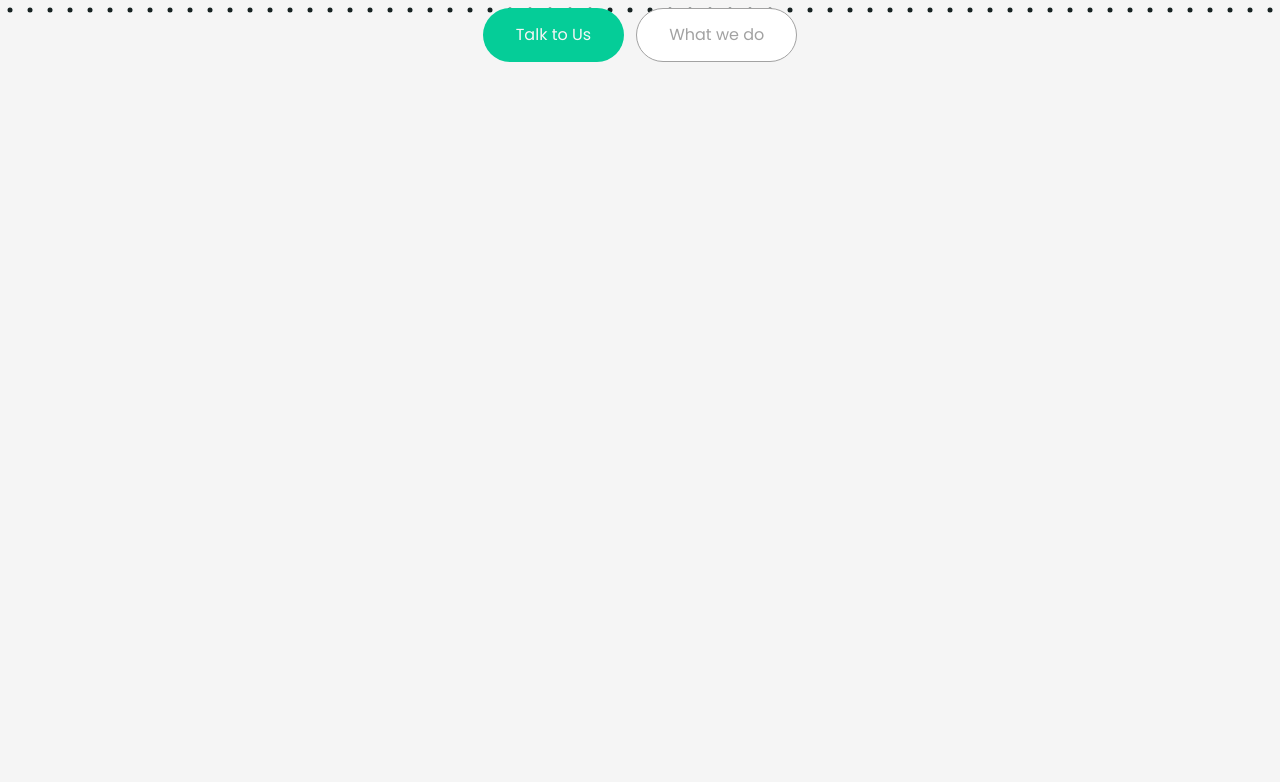
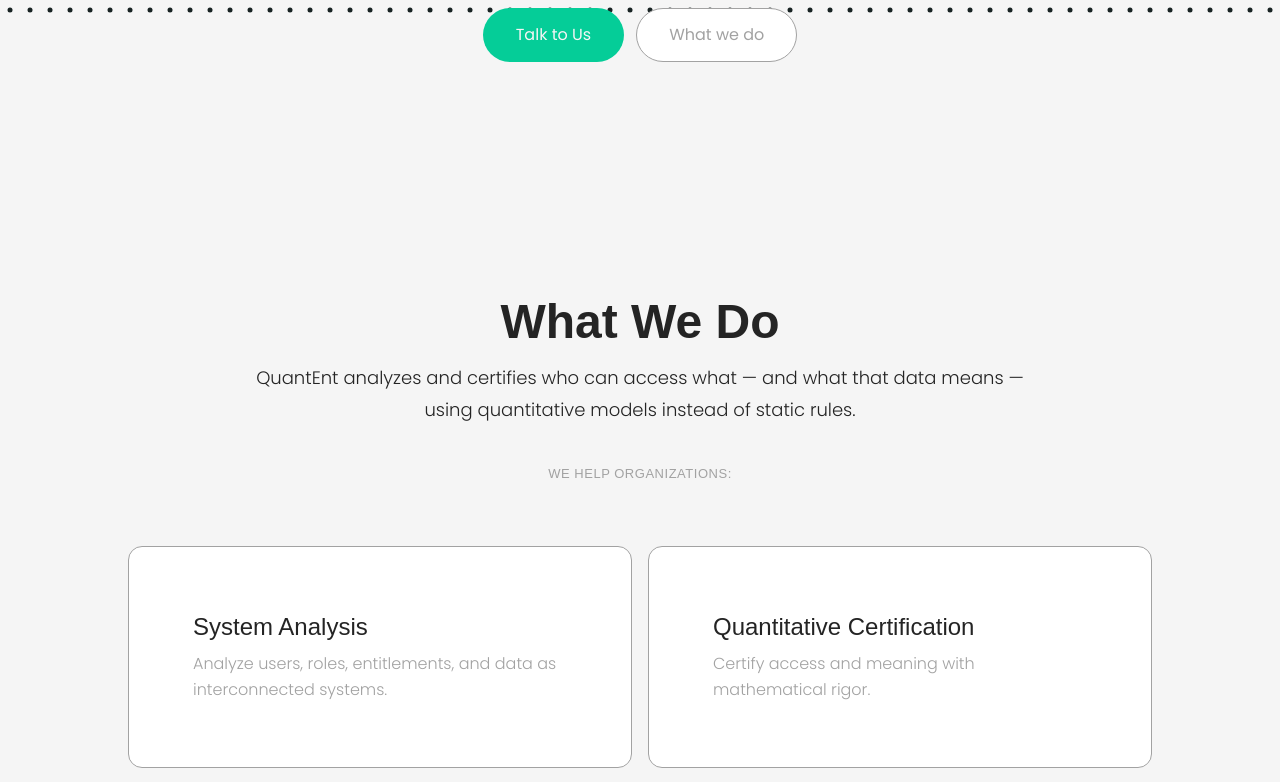
Before and after one commit to quantent-web/quantent-web, a Next.js app: page / in a window 1280 px wide. Shown: the part 780-1562 px from the top of the page. Built offline with nearby package versions, Linux system fonts and the light colour scheme; a web font is replaced by a local one.

Commit message:
Refine centered push-up scroll story with expanded steps

```diff
--- a/app/components/sections/ExperimentTrioSection.tsx
+++ b/app/components/sections/ExperimentTrioSection.tsx
@@ -1,7 +1,7 @@
 'use client';
 
 import { useEffect, useRef } from 'react';
-import type { ReactNode, RefObject } from 'react';
+import type { RefObject } from 'react';
 import { gsap } from 'gsap';
 import { ScrollTrigger } from 'gsap/ScrollTrigger';
 
@@ -10,6 +10,12 @@ type ScrollContainerRef = RefObject<HTMLElement | null>;
 type ExperimentTrioSectionProps = {
   scrollContainerRef?: ScrollContainerRef;
   id?: string;
+};
+
+type StepMeta = {
+  key: string;
+  className: string;
+  content: React.ReactNode;
 };
 
 let isScrollTriggerRegistered = false;
@@ -24,59 +30,151 @@ const ensureScrollTrigger = () => {
 const resolveScroller = (scrollContainerRef?: ScrollContainerRef) =>
   scrollContainerRef?.current ?? window;
 
+const STEP_GAP_PX = 24;
+
+const STEP_ITEMS: StepMeta[] = [
+  {
+    key: 'title',
+    className: 'experiment-step experiment-step--title',
+    content: <h2>What We Do</h2>,
+  },
+  {
+    key: 'lead',
+    className: 'experiment-step experiment-step--lead section-lead',
+    content: (
+      <p>
+        QuantEnt analyzes and certifies who can access what — and what that data means — using
+        quantitative models instead of static rules.
+      </p>
+    ),
+  },
+  {
+    key: 'kicker',
+    className: 'experiment-step experiment-step--kicker section-kicker',
+    content: <p>We help organizations</p>,
+  },
+  {
+    key: 'card-1',
+    className: 'experiment-step experiment-step--card',
+    content: (
+      <article className="experiment-card">
+        <h3>System Analysis</h3>
+        <p>Analyze users, roles, entitlements, and data as interconnected systems.</p>
+      </article>
+    ),
+  },
+  {
+    key: 'card-2',
+    className: 'experiment-step experiment-step--card',
+    content: (
+      <article className="experiment-card">
+        <h3>Quantitative Certification</h3>
+        <p>Certify access and meaning with mathematical rigor.</p>
+      </article>
+    ),
+  },
+  {
+    key: 'card-3',
+    className: 'experiment-step experiment-step--card',
+    content: (
+      <article className="experiment-card">
+        <h3>Risk Detection</h3>
+        <p>Detect drift, over-exposure, and structural risk early.</p>
+      </article>
+    ),
+  },
+  {
+    key: 'card-4',
+    className: 'experiment-step experiment-step--card',
+    content: (
+      <article className="experiment-card">
+        <h3>Continuous Control</h3>
+        <p>Detect drift, over-exposure, and structural risk early.</p>
+      </article>
+    ),
+  },
+  {
+    key: 'note',
+    className: 'experiment-step experiment-step--note section-note',
+    content: (
+      <p>
+        QuantEnt is built for complex, regulated environments where correctness, scale, and
+        evolution matter.
+      </p>
+    ),
+  },
+];
+
 export default function ExperimentTrioSection({
   scrollContainerRef,
   id = 'experiment-trio',
 }: ExperimentTrioSectionProps) {
   const sectionRef = useRef<HTMLElement>(null);
-  const titleRef = useRef<HTMLHeadingElement>(null);
-  const descriptionRef = useRef<HTMLParagraphElement>(null);
-  const cardsRef = useRef<HTMLDivElement>(null);
+  const stepRefs = useRef<(HTMLDivElement | null)[]>([]);
 
   useEffect(() => {
     const section = sectionRef.current;
-    const title = titleRef.current;
-    const description = descriptionRef.current;
-    const cardsRoot = cardsRef.current;
+    const steps = stepRefs.current.filter((node): node is HTMLDivElement => Boolean(node));
 
-    if (!section || !title || !description || !cardsRoot) return;
+    if (!section || steps.length !== STEP_ITEMS.length) return;
 
     ensureScrollTrigger();
-
-    const cards = Array.from(cardsRoot.querySelectorAll<HTMLElement>('.experiment-card'));
     const scroller = resolveScroller(scrollContainerRef);
 
     const ctx = gsap.context(() => {
-      gsap.set([title, description, ...cards], {
-        opacity: 0,
-        yPercent: 30,
+      gsap.set(steps, {
+        autoAlpha: 0,
+        y: 56,
       });
 
-      const timeline = gsap.timeline({
-        defaults: { ease: 'none' },
+      const heights = steps.map((el) => el.getBoundingClientRect().height);
+      const offsets = new Array(steps.length).fill(0);
+
+      const tl = gsap.timeline({
+        defaults: { ease: 'power2.out' },
         scrollTrigger: {
           trigger: section,
           scroller,
           start: 'top top',
-          end: () => `+=${window.innerHeight * 4.8}`,
-          scrub: 1.1,
+          end: () => `+=${window.innerHeight * (steps.length * 0.72 + 1.9)}`,
+          scrub: 1,
           pin: true,
           anticipatePin: 1,
           invalidateOnRefresh: true,
         },
       });
 
-      timeline
-        .to(title, { opacity: 1, yPercent: 0, duration: 0.65 })
-        .to({}, { duration: 0.25 })
-        .to(description, { opacity: 1, yPercent: 0, duration: 0.55 })
-        .to({}, { duration: 0.2 });
+      steps.forEach((step, index) => {
+        if (index > 0) {
+          const push = heights[index] + STEP_GAP_PX;
 
-      cards.forEach((card) => {
-        timeline.to(card, { opacity: 1, yPercent: 0, duration: 0.42 }, '+=0.1');
+          for (let prev = 0; prev < index; prev += 1) {
+            offsets[prev] -= push;
+            tl.to(
+              steps[prev],
+              {
+                y: offsets[prev],
+                duration: 0.28,
+              },
+              '<'
+            );
+          }
+        }
+
+        tl.to(
+          step,
+          {
+            autoAlpha: 1,
+            y: offsets[index],
+            duration: 0.44,
+          },
+          index > 0 ? '<' : '+=0.1'
+        );
+
+        tl.to({}, { duration: 0.18 });
       });
 
-      timeline.to({}, { duration: 0.55 });
+      tl.to({}, { duration: 0.55 });
     }, section);
 
     return () => {
@@ -85,38 +183,22 @@ export default function ExperimentTrioSection({
   }, [scrollContainerRef]);
 
   return (
-    <section id={id} ref={sectionRef} className="section experiment-trio" aria-label="Experimental scroll section">
-      <div className="experiment-trio__inner">
-        <h2 ref={titleRef} className="experiment-trio__title">
-          Make governance feel measurable.
-        </h2>
-
-        <p ref={descriptionRef} className="experiment-trio__description">
-          QuantEnt turns entitlements and data governance into something you can prove — with
-          clear controls, evidence, and repeatable processes.
-        </p>
-
-        <div ref={cardsRef} className="experiment-trio__stack">
-          <ScrollStackItem>
-            <h3>Evidence-ready controls</h3>
-            <p>Replace “we think it’s compliant” with audit-friendly proof.</p>
-          </ScrollStackItem>
-
-          <ScrollStackItem>
-            <h3>Entitlements you can explain</h3>
-            <p>Map access decisions to policy and ownership.</p>
-          </ScrollStackItem>
-
-          <ScrollStackItem>
-            <h3>Operational clarity</h3>
-            <p>Make governance visible and measurable.</p>
-          </ScrollStackItem>
+    <section id={id} ref={sectionRef} className="section experiment-trio" aria-label="What we do scroll story">
+      <div className="experiment-trio__viewport">
+        <div className="experiment-trio__flow">
+          {STEP_ITEMS.map((step, index) => (
+            <div
+              key={step.key}
+              ref={(node) => {
+                stepRefs.current[index] = node;
+              }}
+              className={step.className}
+            >
+              {step.content}
+            </div>
+          ))}
         </div>
       </div>
     </section>
   );
 }
-
-function ScrollStackItem({ children }: { children: ReactNode }) {
-  return <article className="experiment-card">{children}</article>;
-}
--- a/app/globals.css
+++ b/app/globals.css
@@ -1636,43 +1636,58 @@ html[data-theme="dark"] body {
   align-items: center;
 }
 
-.experiment-trio__inner {
-  max-width: 980px;
+.experiment-trio__viewport {
+  position: relative;
+  width: 100%;
+  min-height: calc(100svh - var(--nav-h));
+  overflow: hidden;
+}
+
+.experiment-trio__flow {
+  position: relative;
+  width: min(980px, 100%);
+  height: calc(100svh - var(--nav-h));
   margin: 0 auto;
-  display: grid;
-  gap: var(--space-6);
-  width: 100%;
-}
-
-.experiment-trio__title {
+}
+
+.experiment-step {
+  position: absolute;
+  left: 0;
+  right: 0;
+  top: 50%;
+  transform: translateY(-50%);
   text-align: center;
+  will-change: transform, opacity;
+  opacity: 0;
+}
+
+.experiment-step--title h2 {
   line-height: 1.1;
   letter-spacing: -0.02em;
-  will-change: transform, opacity;
-}
-
-.experiment-trio__description {
+}
+
+.experiment-step--lead p,
+.experiment-step--note p {
+  max-width: 74ch;
   margin: 0 auto;
-  max-width: 74ch;
-  text-align: center;
-  color: var(--color-muted);
-  will-change: transform, opacity;
-}
-
-.experiment-trio__stack {
-  position: relative;
-  display: grid;
-  gap: var(--space-4);
-  padding-top: var(--space-3);
+}
+
+.experiment-step--kicker p {
+  margin: 0;
+}
+
+.experiment-step--card {
+  display: flex;
+  justify-content: center;
 }
 
 .experiment-card {
+  width: min(860px, 100%);
   background: var(--surface);
   border: 1px solid var(--border);
   border-radius: var(--radius);
   padding: var(--space-6);
   box-shadow: 0 22px 48px rgba(0, 0, 0, 0.08);
-  will-change: transform, opacity;
 }
 
 .experiment-card h3 {
@@ -1684,15 +1699,14 @@ html[data-theme="dark"] body {
   font-size: 1rem;
   line-height: 1.75;
   color: var(--color-muted);
+  text-align: center;
 }
 
 @media (max-width: 768px) {
-  .experiment-trio {
-    min-height: auto;
-  }
-
-  .experiment-trio__inner {
-    gap: var(--space-5);
+  .experiment-trio,
+  .experiment-trio__viewport,
+  .experiment-trio__flow {
+    min-height: calc(100svh - var(--nav-h));
   }
 
   .experiment-card {
```
